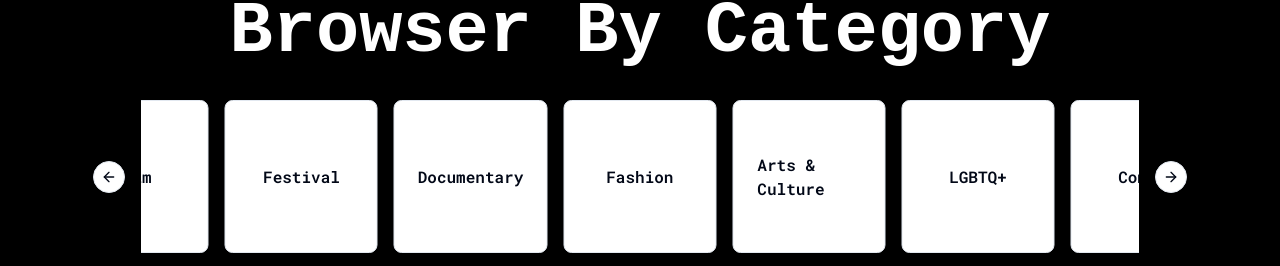
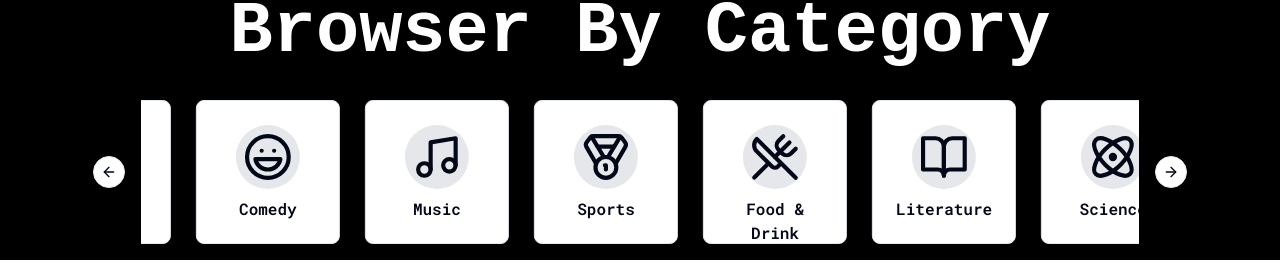
Before and after one commit to gilbertouk/fe-events-platform, a React (Vite) app: page / in a window 1280 px wide. Shown: the part 3568-3834 px from the top of the page. Built offline with nearby package versions, Linux system fonts and the light colour scheme; no server answers; a web font is replaced by a local one.

Commit message:
feat: :sparkles: change CarouselCategory component

```diff
--- a/src/components/CarouselCategory.jsx
+++ b/src/components/CarouselCategory.jsx
@@ -1,3 +1,6 @@
+import * as React from 'react';
+import Autoplay from 'embla-carousel-autoplay';
+
 import {
   Carousel,
   CarouselContent,
@@ -8,18 +11,28 @@ import {
 import CategoryCard from './CategoryCard';
 
 const CarouselCategory = ({ categories }) => {
+  const plugin = React.useRef(
+    Autoplay({ delay: 2000, stopOnInteraction: true }),
+  );
+
   return (
     <Carousel
+      plugins={[plugin.current]}
       opts={{
-        align: 'center',
+        align: 'start',
         loop: true,
       }}
       className="w-[70%] md:w-[80%] max-w-7xl mx-auto bg-black"
+      onMouseEnter={plugin.current.stop}
+      onMouseLeave={plugin.current.reset}
     >
-      <CarouselContent className="">
+      <CarouselContent>
         {categories.map((category, index) => (
-          <CarouselItem key={index} className="md:basis-1/3 lg:basis-1/6">
-            <CategoryCard key={index} category={category} />
+          <CarouselItem
+            key={index}
+            className="basis-auto sm:basis-1/2 md:basis-1/3 lg:basis-1/5 xl:basis-1/6"
+          >
+            <CategoryCard category={category} />
           </CarouselItem>
         ))}
       </CarouselContent>
--- a/src/components/CategoryCard.jsx
+++ b/src/components/CategoryCard.jsx
@@ -1,10 +1,17 @@
 import { Card, CardContent } from '@/components/ui/card';
+import Icon from './icons/Icon';
+import { Avatar } from '@/components/ui/avatar';
 
 const CategoryCard = ({ category }) => {
   return (
-    <Card>
-      <CardContent className="flex aspect-square items-center justify-center p-6">
-        <span className="text-md font-semibold">{category.name}</span>
+    <Card className="size-36">
+      <CardContent className="flex flex-col gap-2 aspect-square items-center justify-center p-6">
+        <Avatar className="bg-gray-200 size-16 flex items-center justify-center">
+          <Icon name={category.icon} size={50} />
+        </Avatar>
+        <span className="text-md font-semibold text-center">
+          {category.name}
+        </span>
       </CardContent>
     </Card>
   );
--- a/src/pages/Home.jsx
+++ b/src/pages/Home.jsx
@@ -119,18 +119,18 @@ const eventsExamples = [
 ];
 
 const categoriesExamples = [
-  { name: 'Fashion' },
-  { name: 'Arts & Culture' },
-  { name: 'LGBTQ+' },
-  { name: 'Comedy' },
-  { name: 'Music' },
-  { name: 'Sports' },
-  { name: 'Food & Drink' },
-  { name: 'Literature' },
-  { name: 'Science' },
-  { name: 'Film' },
-  { name: 'Festival' },
-  { name: 'Documentary' },
+  { name: 'Fashion', icon: 'Shirt' },
+  { name: 'Arts & Culture', icon: 'PenTool' },
+  { name: 'LGBTQ+', icon: 'Rainbow' },
+  { name: 'Comedy', icon: 'Laugh' },
+  { name: 'Music', icon: 'Music' },
+  { name: 'Sports', icon: 'Medal' },
+  { name: 'Food & Drink', icon: 'UtensilsCrossed' },
+  { name: 'Literature', icon: 'BookOpen' },
+  { name: 'Science', icon: 'Atom' },
+  { name: 'Film', icon: 'Clapperboard' },
+  { name: 'Festival', icon: 'PartyPopper' },
+  { name: 'Documentary', icon: 'FileVideo2' },
 ];
 
 const Home = () => {
```
